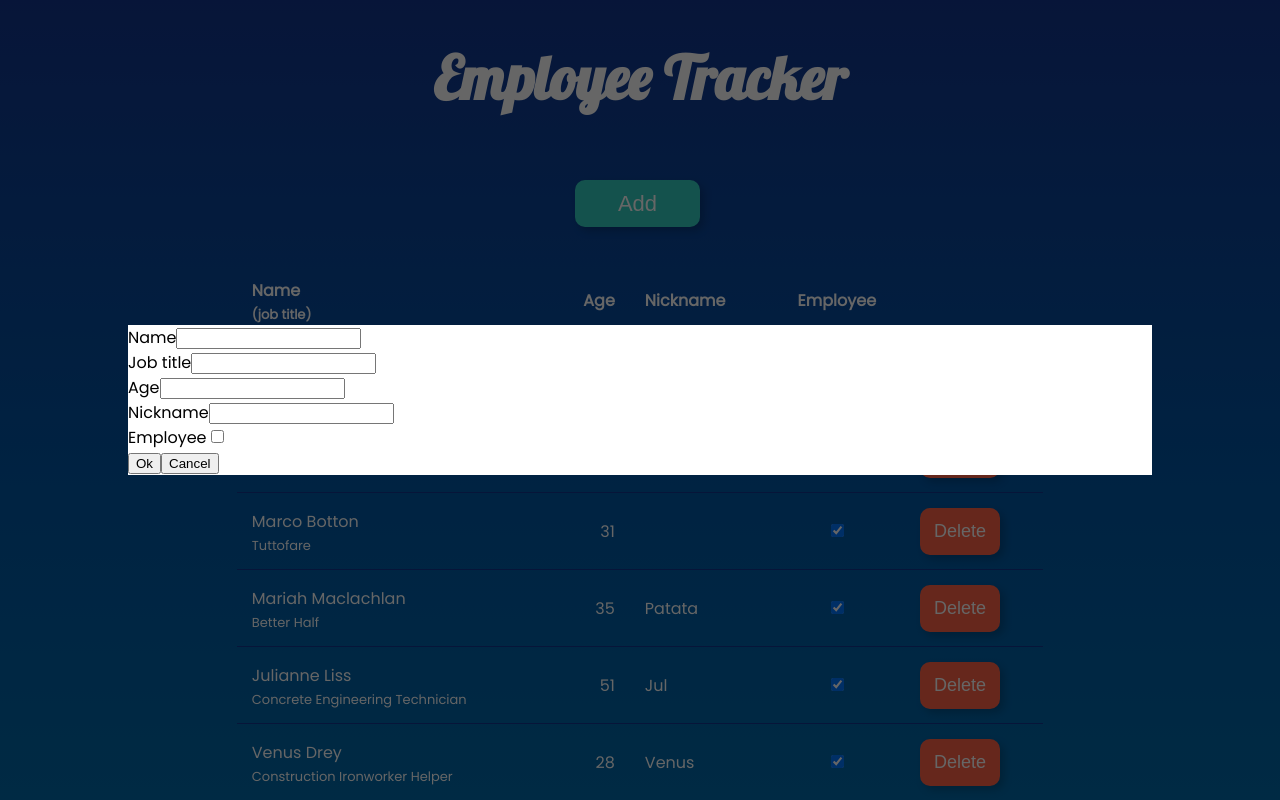
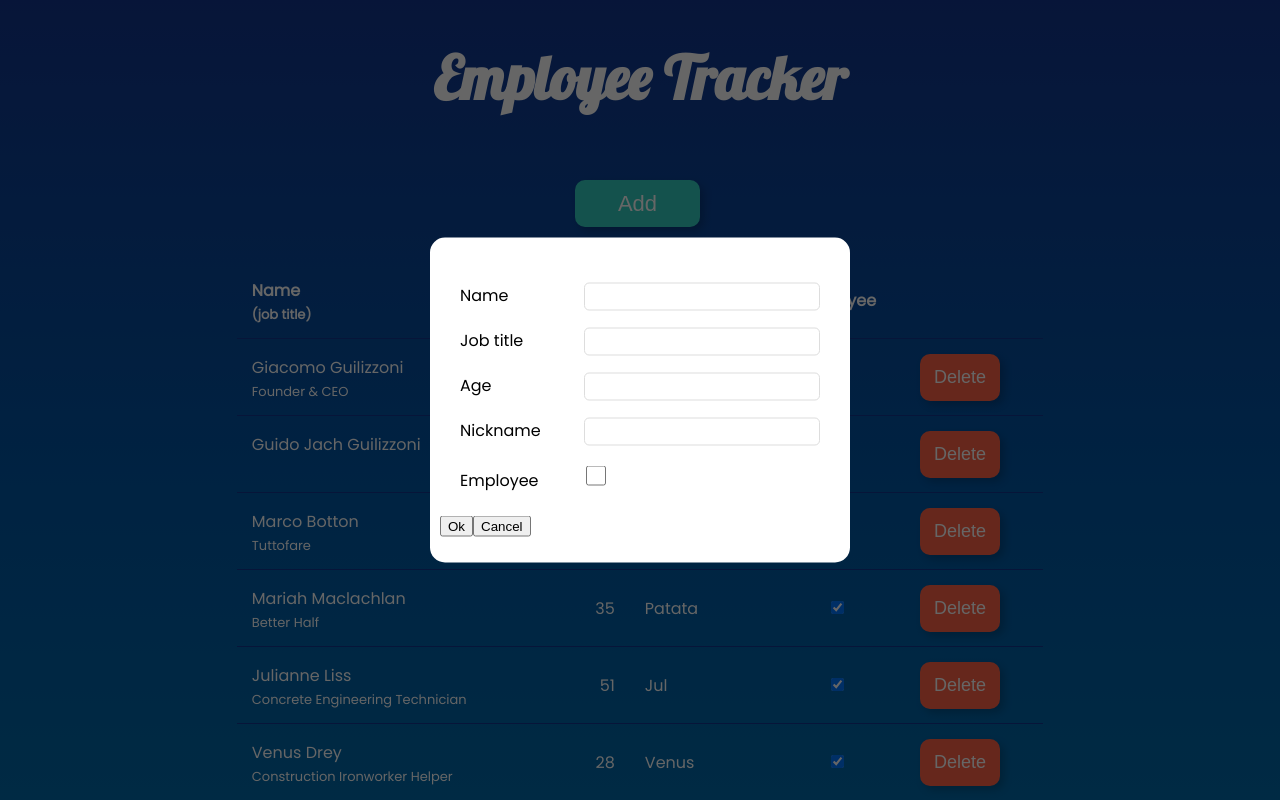
Before and after one commit to Norlandia/employee-tracker, a React (Create React App) app: page / in a window 1280 px wide. Both pictures are taken after a click on the button "Add". Shown: the top 800 px of the page. Built offline with nearby package versions, Linux system fonts and the light colour scheme.

Commit message:
feat(styles.css): small styling changes on the modal window

```diff
--- a/src/components/AddNewEmployee.js
+++ b/src/components/AddNewEmployee.js
@@ -7,19 +7,19 @@ const AddNewEmployee = (props) => {
     <div className={modalClass}>
       <form className="modal-main">
         <label> Name
-          <input type="text"/>
+          <input type="text" className="text-input"/>
         </label>
         <label> Job title
-          <input type="text"/>
+          <input type="text" className="text-input"/>
         </label>
         <label> Age
-          <input type="text"/>
+          <input type="text" className="text-input"/>
         </label>
         <label> Nickname
-          <input type="text"/>
+          <input type="text" className="text-input"/>
         </label>
         <label> Employee
-          <input type="checkbox"/>
+          <input type="checkbox" className="input-checkbox"/>
         </label>
 
         <button type="submit" className="ok-button">
--- a/src/styles.css
+++ b/src/styles.css
@@ -109,18 +109,38 @@ th {
 }
 
 .modal-main {
+  padding: 25px 10px 0 10px;
   position:fixed;
   color: black;
   background: white;
-  width: 80%;
-  height: auto;
+  width: 400px;
+  height: 300px;
   top:50%;
   left:50%;
   transform: translate(-50%,-50%);
+  border-radius: 15px;
 }
 
 label {
   display: block;
+  margin: 20px;
+  font-size: 16px;
+}
+
+.text-input {
+  margin-left: 25px;
+  width: 230px;
+  height: 24px;
+  float: right;
+  font-size: 16px;
+  border-radius: 5px;
+  border: 1px solid #ddd;
+}
+
+.input-checkbox {
+  height: 20px;
+  width: 100px;
+  margin-left: 7px;
 }
 
 .show {
```
